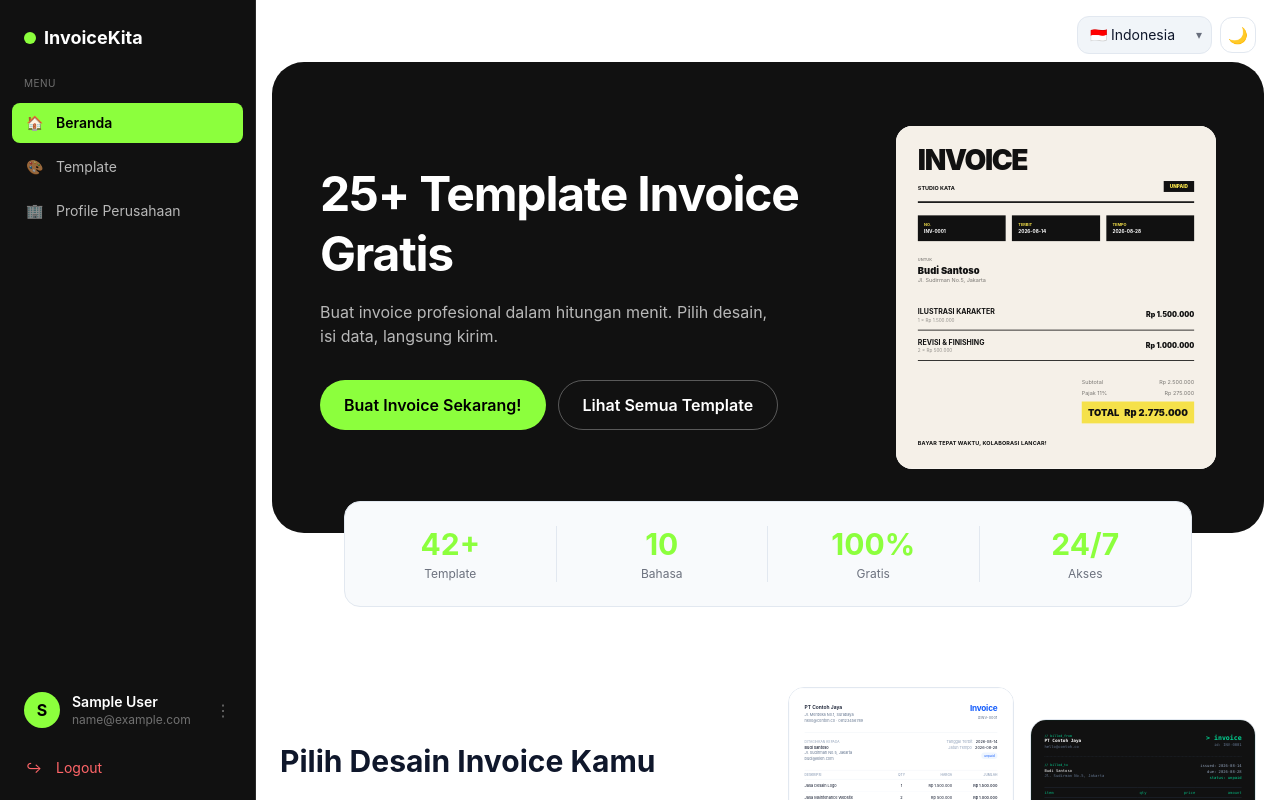
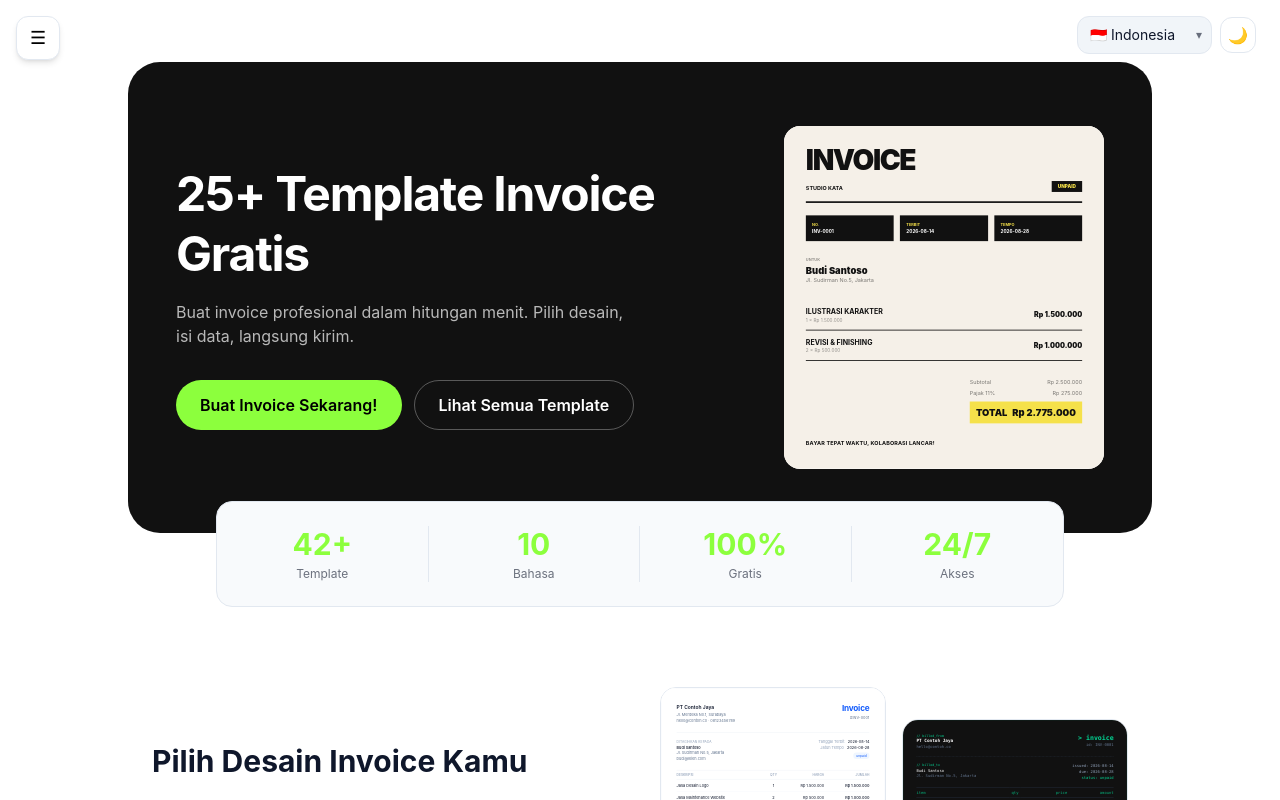
Before and after one commit to adammaulanaa445/Project-Invoice, a SvelteKit app in the folder invoice-app/: page / in a window 1280 px wide. Shown: the top 800 px of the page. Built offline with nearby package versions, Linux system fonts and the light colour scheme; sample sign-in values are in the browser's storage.

Commit message:
benerin sidebar ga bisa ditutup

```diff
--- a/invoice-app/src/lib/components/AppSidebar.svelte
+++ b/invoice-app/src/lib/components/AppSidebar.svelte
@@ -23,7 +23,12 @@
   ];
 
   // props: bisa dioverride dari halaman yang memakai AppSidebar
-  let { menuItems = defaultMenuItems, menuLabel = 'Invoice' } = $props();
+  let {
+    menuItems = defaultMenuItems,
+    menuLabel = 'Invoice',
+    sidebarOpen = true,
+    onClose = () => {}
+  } = $props();
 
   $effect(() => {
     currentUser = authStore.getCurrentUser();
@@ -44,6 +49,8 @@
   function handleItemClick(item) {
     if (item.href) {
       goto(item.href);
+      // sidebar ditutup otomatis setelah pindah halaman
+      onClose();
       return;
     }
     if (item.section) {
@@ -75,6 +82,9 @@
     } else {
       goto(`/editor#${section}`);
     }
+
+    // sidebar ditutup otomatis setelah pilih section
+    onClose();
   }
 
   async function handleLogout() {
@@ -84,8 +94,24 @@
 
   function openProfile() {
     goto('/profile');
+    onClose();
   }
 </script>
+
+<!--
+  BACKDROP / OVERLAY GELAP
+  cuma muncul saat sidebar terbuka (di SEMUA ukuran layar, termasuk desktop)
+  klik di area ini akan menutup sidebar lewat onClose()
+  z-index sengaja di bawah <aside> (z-40) supaya sidebar tetap di atasnya
+-->
+{#if sidebarOpen}
+  <button
+    type="button"
+    aria-label="Tutup sidebar"
+    onclick={onClose}
+    class="fixed inset-0 z-30 bg-black/40 transition-opacity"
+  ></button>
+{/if}
 
 <aside
   class="
@@ -101,10 +127,14 @@
     text-white
     border-r
     border-white/10
+    transition-transform
+    duration-300
+    ease-in-out
+    {sidebarOpen ? 'translate-x-0' : '-translate-x-full'}
   "
 >
-  <!-- LOGO -->
-  <div class="px-6 py-6">
+  <!-- LOGO + CLOSE BUTTON -->
+  <div class="px-6 py-6 flex items-center justify-between">
     <button
       type="button"
       onclick={() => goto('/')}
@@ -118,6 +148,16 @@
       <span class="text-lg font-bold">
         InvoiceKita
       </span>
+    </button>
+
+    <!-- CLOSE BUTTON -->
+    <button
+      type="button"
+      onclick={onClose}
+      aria-label="Tutup sidebar"
+      class="w-8 h-8 flex items-center justify-center rounded-lg text-white/50 hover:text-white hover:bg-white/10 transition"
+    >
+      ✕
     </button>
   </div>
 
--- a/invoice-app/src/routes/+page.svelte
+++ b/invoice-app/src/routes/+page.svelte
@@ -1,28 +1,28 @@
 <script>
-  import { goto } from '$app/navigation';
-  import { theme } from '$lib/theme.svelte.js';
-  import { lang } from '$lib/lang.svelte.js';
-  import { authStore } from '$lib/authStore.svelte.js';
-  import TemplatePreview from '$lib/components/TemplatePreview.svelte';
-  import AppSidebar from '$lib/components/AppSidebar.svelte';
-  import { onMount } from 'svelte';
+  import { goto } from "$app/navigation";
+  import { theme } from "$lib/theme.svelte.js";
+  import { lang } from "$lib/lang.svelte.js";
+  import { authStore } from "$lib/authStore.svelte.js";
+  import TemplatePreview from "$lib/components/TemplatePreview.svelte";
+  import AppSidebar from "$lib/components/AppSidebar.svelte";
+  import { onMount } from "svelte";
 
-  import InvoiceBoldTypography from '$lib/components/invoices/InvoiceBoldTypography.svelte';
-  import Invoice01Neat from '$lib/components/invoices/Invoice01Neat.svelte';
-  import Invoice05DarkStudio from '$lib/components/invoices/Invoice05DarkStudio.svelte';
+  import InvoiceBoldTypography from "$lib/components/invoices/InvoiceBoldTypography.svelte";
+  import Invoice01Neat from "$lib/components/invoices/Invoice01Neat.svelte";
+  import Invoice05DarkStudio from "$lib/components/invoices/Invoice05DarkStudio.svelte";
 
   const stats = [
-    { value: '42+', label: 'Template' },
-    { value: '10', label: 'Bahasa' },
-    { value: '100%', label: 'Gratis' },
-    { value: '24/7', label: 'Akses' },
+    { value: "42+", label: "Template" },
+    { value: "10", label: "Bahasa" },
+    { value: "100%", label: "Gratis" },
+    { value: "24/7", label: "Akses" },
   ];
 
   const services = [
-    { titleKey: 'f1_title', descKey: 'f1_desc' },
-    { titleKey: 'f2_title', descKey: 'f2_desc' },
-    { titleKey: 'f3_title', descKey: 'f3_desc' },
-    { titleKey: 'Cetak Via PDF', descKey: 'Cetak Via PDF' }
+    { titleKey: "f1_title", descKey: "f1_desc" },
+    { titleKey: "f2_title", descKey: "f2_desc" },
+    { titleKey: "f3_title", descKey: "f3_desc" },
+    { titleKey: "Cetak Via PDF", descKey: "Cetak Via PDF" },
   ];
 
   // =========================
@@ -31,28 +31,61 @@
   // =========================
 
   const menuItems = [
-    { label: 'Beranda', icon: '🏠', href: '/' },
-    { label: 'Template', icon: '🎨', href: '/templates' },
-    { label: 'Profile Perusahaan', icon: '🏢', href: '/profile', authOnly: true },
+    { label: "Beranda", icon: "🏠", href: "/" },
+    { label: "Template", icon: "🎨", href: "/templates" },
+    {
+      label: "Profile Perusahaan",
+      icon: "🏢",
+      href: "/profile",
+      authOnly: true,
+    },
   ];
 
   let currentUser = $state(null);
+
+  // state buka/tutup sidebar — default TERTUTUP
+  // ini yang dikirim ke AppSidebar sebagai prop "sidebarOpen"
+  let sidebarOpen = $state(false);
+
+  function closeSidebar() {
+    sidebarOpen = false;
+  }
 
   onMount(() => {
     currentUser = authStore.getCurrentUser();
   });
 </script>
 
+<!--
+  TOMBOL HAMBURGER
+  fixed di pojok kiri atas, cuma ditampilkan saat sidebar TERTUTUP
+  (saat sidebar terbuka, tombol ✕ di dalam AppSidebar sudah menggantikannya)
+-->
+{#if !sidebarOpen}
+  <button
+    type="button"
+    onclick={() => (sidebarOpen = true)}
+    aria-label="Buka menu"
+    class="fixed top-4 left-4 z-50 w-11 h-11 flex items-center justify-center rounded-xl bg-white dark:bg-[#111] border border-slate-200 dark:border-white/10 shadow-md hover:bg-slate-100 dark:hover:bg-white/10 transition"
+  >
+    <span class="text-lg">☰</span>
+  </button>
+{/if}
 
-<div class="min-h-screen bg-white dark:bg-black text-slate-900 dark:text-white transition-colors">
+<AppSidebar {menuItems} menuLabel="Menu" {sidebarOpen} onClose={closeSidebar} />
 
-  <AppSidebar {menuItems} menuLabel="Menu" />
-
-  <main class="lg:pl-64">
-
+<div
+  class="min-h-screen bg-white dark:bg-black text-slate-900 dark:text-white transition-colors"
+>
+  <!--
+    CATATAN: class "lg:pl-64" DIHAPUS dari <main> di bawah ini.
+    Karena sidebar sekarang bersifat overlay murni (fixed + z-index,
+    tanpa lg:translate-x-0 di dalam AppSidebar), main content tidak
+    perlu lagi diberi ruang kosong permanen di kiri.
+  -->
+  <main>
     <!-- TOP UTILITY BAR: bahasa + dark mode -->
     <div class="flex justify-end items-center gap-2 px-4 sm:px-6 pt-4">
-
       <div class="relative">
         <select
           value={lang.current}
@@ -67,7 +100,9 @@
           {/each}
         </select>
 
-        <span class="pointer-events-none absolute right-2.5 top-1/2 -translate-y-1/2 text-xs opacity-60">
+        <span
+          class="pointer-events-none absolute right-2.5 top-1/2 -translate-y-1/2 text-xs opacity-60"
+        >
           ▾
         </span>
       </div>
@@ -80,51 +115,48 @@
         class="w-9 h-9 flex items-center justify-center rounded-xl border border-slate-200 dark:border-white/10 hover:bg-slate-100 dark:hover:bg-white/10 transition"
       >
         <span class="text-base">
-          {theme.dark ? '☀️' : '🌙'}
+          {theme.dark ? "☀️" : "🌙"}
         </span>
       </button>
-
     </div>
-
 
     <!-- ================= HERO CARD ================= -->
     <section class="px-4 pt-2">
-
-      <div class="max-w-5xl mx-auto rounded-[2rem] overflow-hidden bg-[#111] dark:bg-white text-white dark:text-[#111] transition-colors">
-
-        <div class="px-6 md:px-12 py-12 md:py-16 flex flex-col md:flex-row items-center gap-10">
-
+      <div
+        class="max-w-5xl mx-auto rounded-[2rem] overflow-hidden bg-[#111] dark:bg-white text-white dark:text-[#111] transition-colors"
+      >
+        <div
+          class="px-6 md:px-12 py-12 md:py-16 flex flex-col md:flex-row items-center gap-10"
+        >
           <!-- HERO TEXT -->
           <div class="flex-1 text-center md:text-left">
-
-            <h1 class="text-4xl md:text-5xl font-bold tracking-tight leading-tight">
-              {lang.t('hero_title')}
+            <h1
+              class="text-4xl md:text-5xl font-bold tracking-tight leading-tight"
+            >
+              {lang.t("hero_title")}
             </h1>
 
             <p class="mt-4 opacity-70 max-w-md mx-auto md:mx-0">
-              {lang.t('hero_subtitle')}
+              {lang.t("hero_subtitle")}
             </p>
 
             <div class="mt-8 flex gap-3 justify-center md:justify-start">
-
               <button
                 type="button"
-                onclick={() => goto('/editor')}
+                onclick={() => goto("/editor")}
                 class="rounded-full px-6 py-3 font-semibold text-black hover:scale-[1.02] active:scale-[0.98] transition"
                 style="background:#8CFF3D"
               >
-                {lang.t('hero_cta')}
+                {lang.t("hero_cta")}
               </button>
 
               <a
                 href="/templates"
                 class="rounded-full px-6 py-3 font-semibold border border-current/30 hover:bg-white/5 dark:hover:bg-black/5 transition"
               >
-                {lang.t('see_all')}
+                {lang.t("see_all")}
               </a>
-
             </div>
-
           </div>
 
           <!-- TEMPLATE PREVIEW -->
@@ -133,19 +165,15 @@
               <TemplatePreview component={InvoiceBoldTypography} />
             </div>
           </div>
-
         </div>
-
       </div>
-
     </section>
-
 
     <!-- ================= STATS BAR ================= -->
     <section class="max-w-4xl mx-auto px-6 -mt-8 relative z-10">
-
-      <div class="rounded-2xl bg-slate-50 dark:bg-[#111] border border-slate-200 dark:border-white/10 grid grid-cols-2 md:grid-cols-4 divide-x divide-slate-200 dark:divide-white/10 py-6">
-
+      <div
+        class="rounded-2xl bg-slate-50 dark:bg-[#111] border border-slate-200 dark:border-white/10 grid grid-cols-2 md:grid-cols-4 divide-x divide-slate-200 dark:divide-white/10 py-6"
+      >
         {#each stats as s}
           <div class="text-center px-2">
             <p class="text-2xl md:text-3xl font-bold" style="color:#8CFF3D">
@@ -156,27 +184,26 @@
             </p>
           </div>
         {/each}
-
       </div>
-
     </section>
 
-
     <!-- ================= TURNING IDEAS ================= -->
-    <section class="max-w-5xl mx-auto px-6 py-20 grid grid-cols-1 md:grid-cols-2 gap-10 items-center">
-
+    <section
+      class="max-w-5xl mx-auto px-6 py-20 grid grid-cols-1 md:grid-cols-2 gap-10 items-center"
+    >
       <div>
         <h2 class="text-3xl font-bold leading-tight">
-          {lang.t('gallery_title')}
+          {lang.t("gallery_title")}
         </h2>
         <p class="mt-4 opacity-60">
-          {lang.t('gallery_subtitle')}
+          {lang.t("gallery_subtitle")}
         </p>
       </div>
 
       <div class="grid grid-cols-2 gap-4">
-
-        <div class="relative rounded-2xl overflow-hidden bg-slate-50 dark:bg-[#111] border border-slate-200 dark:border-white/10">
+        <div
+          class="relative rounded-2xl overflow-hidden bg-slate-50 dark:bg-[#111] border border-slate-200 dark:border-white/10"
+        >
           <TemplatePreview component={Invoice01Neat} />
           <span
             class="absolute bottom-3 left-3 z-10 text-[10px] font-semibold uppercase px-2 py-1 rounded-full text-black"
@@ -186,7 +213,9 @@
           </span>
         </div>
 
-        <div class="relative rounded-2xl overflow-hidden bg-slate-50 dark:bg-[#111] border border-slate-200 dark:border-white/10 mt-8">
+        <div
+          class="relative rounded-2xl overflow-hidden bg-slate-50 dark:bg-[#111] border border-slate-200 dark:border-white/10 mt-8"
+        >
           <TemplatePreview component={Invoice05DarkStudio} />
           <span
             class="absolute bottom-3 left-3 z-10 text-[10px] font-semibold uppercase px-2 py-1 rounded-full text-black"
@@ -194,17 +223,12 @@
             Dark Studio
           </span>
         </div>
-
       </div>
-
     </section>
-
 
     <!-- ================= OUR SERVICES ================= -->
     <section class="bg-slate-50 dark:bg-[#0d0d0d] py-20 px-6 transition-colors">
-
       <div class="max-w-5xl mx-auto">
-
         <h2 class="text-3xl font-bold mb-2">
           Our
           <span class="px-2 rounded-lg text-black" style="background:#8CFF3D">
@@ -213,18 +237,19 @@
         </h2>
 
         <p class="opacity-60 mb-10 max-w-md">
-          {lang.t('gallery_subtitle')}
+          {lang.t("gallery_subtitle")}
         </p>
 
         <div class="grid grid-cols-1 md:grid-cols-[1.2fr_1fr] gap-8">
-
           <!-- SERVICES LIST -->
           <div class="space-y-3">
             {#each services as s, i}
-              <div class="flex items-center justify-between rounded-xl bg-white dark:bg-[#161616] border border-slate-200 dark:border-white/10 px-5 py-4 hover:-translate-y-0.5 hover:shadow-sm transition">
+              <div
+                class="flex items-center justify-between rounded-xl bg-white dark:bg-[#161616] border border-slate-200 dark:border-white/10 px-5 py-4 hover:-translate-y-0.5 hover:shadow-sm transition"
+              >
                 <div class="flex items-center gap-4">
                   <span class="font-bold text-sm" style="color:#8CFF3D">
-                    {String(i + 1).padStart(2, '0')}
+                    {String(i + 1).padStart(2, "0")}
                   </span>
                   <span class="font-semibold">
                     {lang.t(s.titleKey)}
@@ -237,12 +262,15 @@
 
           <!-- SERVICE CTA -->
           <div class="grid grid-rows-2 gap-4">
-
-            <div class="rounded-xl bg-white dark:bg-[#161616] border border-slate-200 dark:border-white/10 p-5">
-              <p class="text-sm opacity-70 mb-2">
-                Penasaran cara kerjanya?
-              </p>
-              <a href="/templates" class="font-semibold flex items-center gap-1" style="color:#8CFF3D">
+            <div
+              class="rounded-xl bg-white dark:bg-[#161616] border border-slate-200 dark:border-white/10 p-5"
+            >
+              <p class="text-sm opacity-70 mb-2">Penasaran cara kerjanya?</p>
+              <a
+                href="/templates"
+                class="font-semibold flex items-center gap-1"
+                style="color:#8CFF3D"
+              >
                 Lihat Template
                 <span>→</span>
               </a>
@@ -254,22 +282,17 @@
               </p>
               <button
                 type="button"
-                onclick={() => goto('/editor')}
+                onclick={() => goto("/editor")}
                 class="font-semibold flex items-center gap-1 cursor-pointer hover:translate-x-0.5 transition"
               >
-                {lang.t('hero_cta')}
+                {lang.t("hero_cta")}
                 <span>→</span>
               </button>
             </div>
-
           </div>
-
         </div>
-
       </div>
-
     </section>
-
 
     <!-- ================= LARGE TEXT ================= -->
     <section class="py-16 text-center">
@@ -282,46 +305,42 @@
       </h2>
     </section>
 
-
     <!-- ================= CTA + FOOTER ================= -->
     <footer class="px-4 pb-4">
-
-      <div class="max-w-5xl mx-auto rounded-[2rem] overflow-hidden" style="background:#8CFF3D">
-
-        <div class="px-8 py-10 flex flex-col md:flex-row items-center justify-between gap-6 text-black">
-
+      <div
+        class="max-w-5xl mx-auto rounded-[2rem] overflow-hidden"
+        style="background:#8CFF3D"
+      >
+        <div
+          class="px-8 py-10 flex flex-col md:flex-row items-center justify-between gap-6 text-black"
+        >
           <div>
             <h3 class="text-2xl font-bold">
-              {lang.t('hero_cta')}
+              {lang.t("hero_cta")}
             </h3>
             <p class="opacity-70 mt-1">
-              {lang.t('hero_subtitle')}
+              {lang.t("hero_subtitle")}
             </p>
           </div>
 
           <button
             type="button"
-            onclick={() => goto('/editor')}
+            onclick={() => goto("/editor")}
             class="rounded-full px-6 py-3 font-semibold bg-black text-white flex-shrink-0 cursor-pointer hover:scale-[1.02] active:scale-[0.98] transition"
           >
-            {lang.t('nav_create')}
+            {lang.t("nav_create")}
           </button>
-
         </div>
 
-        <div class="border-t border-black/10 px-8 py-6 flex flex-col md:flex-row justify-between items-center gap-3 text-black/70 text-sm">
-          <span class="font-bold text-black">
-            InvoiceKita
-          </span>
+        <div
+          class="border-t border-black/10 px-8 py-6 flex flex-col md:flex-row justify-between items-center gap-3 text-black/70 text-sm"
+        >
+          <span class="font-bold text-black"> InvoiceKita </span>
           <span>
-            {lang.t('footer')}
+            {lang.t("footer")}
           </span>
         </div>
-
       </div>
-
     </footer>
-
   </main>
-
 </div>
```
